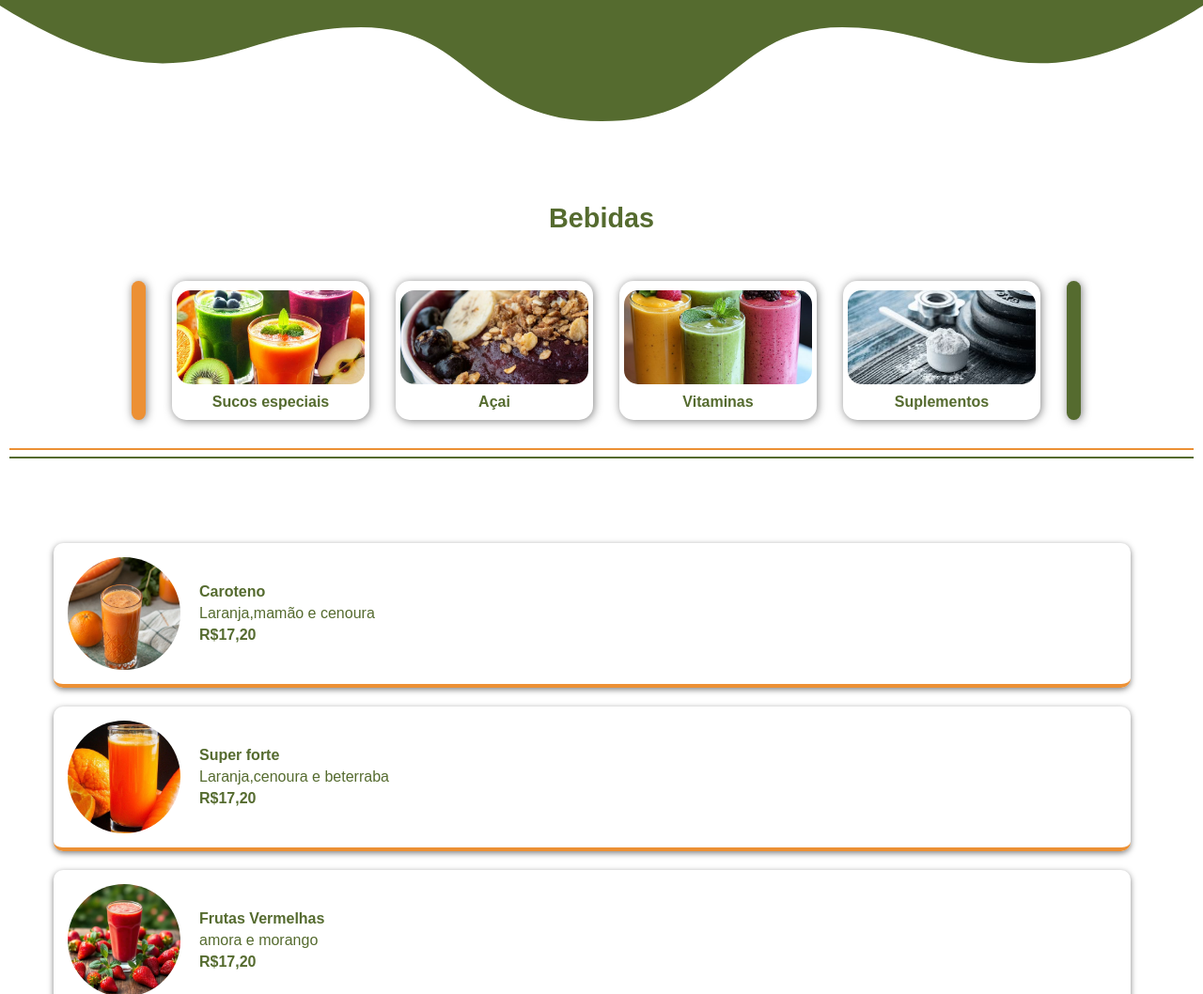
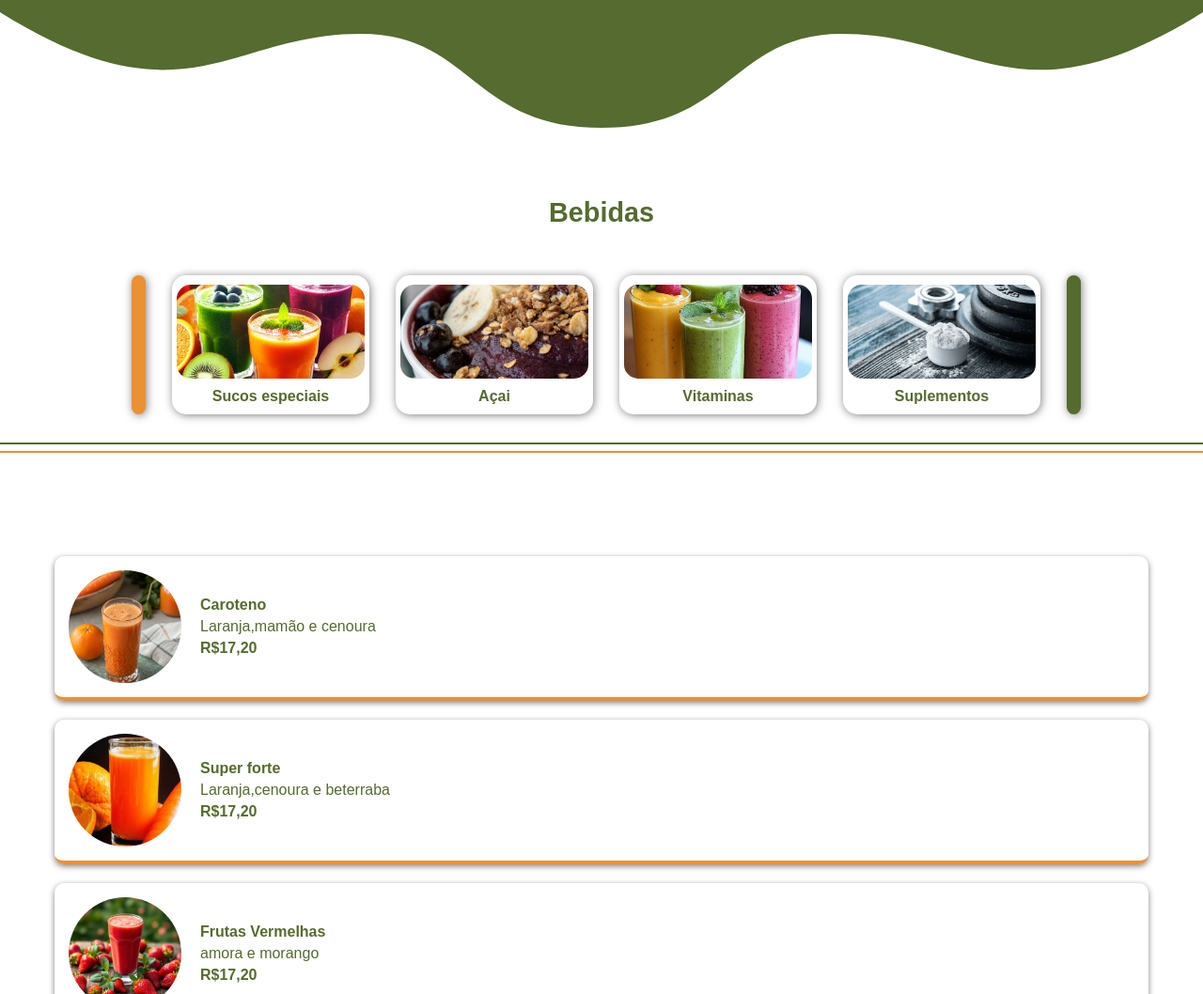
Before and after one commit to lucasdantaas/manga, a Flask app: page / in a window 1280 px wide. Shown: the part 5442-6500 px from the top of the page at 94% size. Run offline with Flask 3, Linux system fonts and the light colour scheme.

Commit message:
Add files via upload

```diff
--- a/src/static/css/index.css
+++ b/src/static/css/index.css
@@ -139,7 +139,6 @@ body {
 
 
 .produtos {
-    margin-top: -7px;
     background-color: #556b2f;
     color:#f2c68b;
     padding: 20px 10px;
@@ -195,7 +194,7 @@ body {
 
 .container {
     display: flex;
-    padding: 20px 10px;
+    padding: 20px 0;
     overflow-x: auto;
     scroll-snap-type: x mandatory;
     scroll-behavior: smooth;
--- a/src/templates/index.html
+++ b/src/templates/index.html
@@ -281,8 +281,7 @@
 
         <svg xmlns="http://www.w3.org/2000/svg" viewBox="0 0 1000 100"><g fill="#556B2F"><rect fill="white" width="100%" height="100%"/><path d="M0 0v4c154 96 190 17.9 300 17.9 92 0 92 78.1 200 78.1s108-78.2 200-78.2c110 0 146 78.2 300-17.8V0H0Z"></path></g></svg>
 
-        <div class="produtos" style="color: white;margin-top:-7px; background-color: white;">
-            <h1 id="bebidas" style="color: #556b2f;">Bebidas</h1>
+         <h1 id="bebidas" style="color: #556b2f;">Bebidas</h1>
            <div class="menu" >
         <ul>
             <li style="min-width: 15px; pointer-events: none; background-color: #ec9034;"></li>
@@ -307,9 +306,13 @@
         </ul>
 
     </div>
+    <div class="div" style="border:1px solid #556b2f; margin-bottom: 7px;"></div>
+    <div class="div" style="border:1px solid #ec9034; "></div>
 
-    <div class="div" style="border:1px solid #ec9034; margin-bottom: 7px;"></div>
-    <div class="div" style="border:1px solid #556b2f"></div>
+
+
+    <div class="produtos" style="color: white; background-color: white;">
+
 
             <div class="container"  >
                 <div class="child" id="suco" >
```
